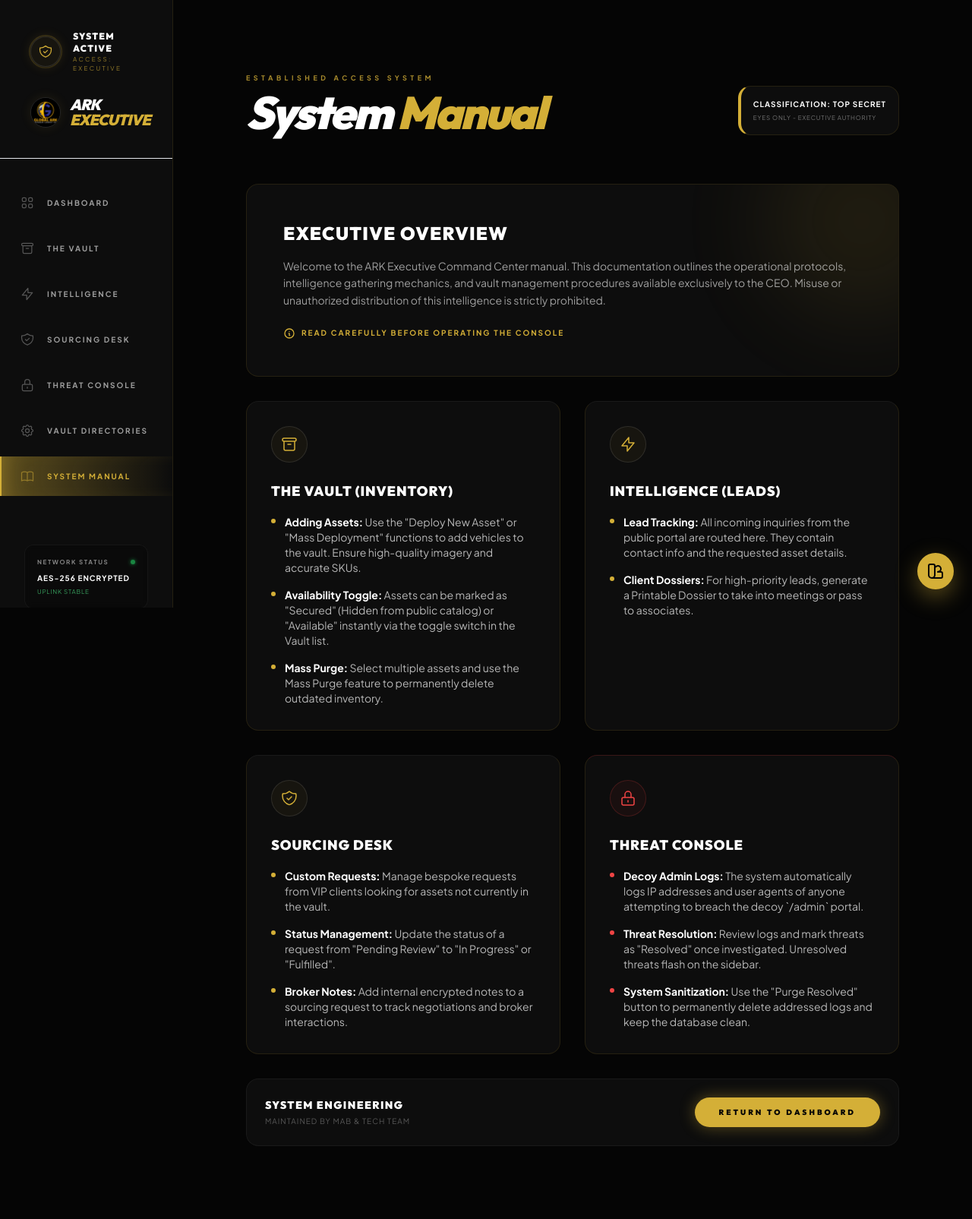
After one commit to muftahu2007/Ark-global-resources-, a Django app: page /ceo-portal/help/ in a window 1280 px wide. The commit adds this page. Shown: the whole page at 76% size. Run offline with Django 5.2, Linux system fonts and the light colour scheme; a user stored in the database is signed in; data that the repository does not hold is empty.

Commit message:
Admin Manual & debug

```diff
--- a/ceo_portal/templates/ceo_portal/base.html
+++ b/ceo_portal/templates/ceo_portal/base.html
@@ -332,6 +332,14 @@
                         Vault Directories
                     </a>
                 </li>
+                <li>
+                    <a href="{% url 'ceo_help' %}" class="sidebar-link group">
+                        <svg xmlns="http://www.w3.org/2000/svg" class="h-5 w-5 opacity-50 group-hover:opacity-100 transition-opacity" fill="none" viewBox="0 0 24 24" stroke="currentColor">
+                            <path stroke-linecap="round" stroke-linejoin="round" stroke-width="1.5" d="M12 6.253v13m0-13C10.832 5.477 9.246 5 7.5 5S4.168 5.477 3 6.253v13C4.168 18.477 5.754 18 7.5 18s3.332.477 4.5 1.253m0-13C13.168 5.477 14.754 5 16.5 5c1.747 0 3.332.477 4.5 1.253v13C19.832 18.477 18.247 18 16.5 18c-1.746 0-3.332.477-4.5 1.253" />
+                        </svg>
+                        System Manual
+                    </a>
+                </li>
             </ul>
         </nav>
 
--- /dev/null
+++ b/ceo_portal/templates/ceo_portal/help.html
@@ -0,0 +1,144 @@
+{% extends 'ceo_portal/base.html' %}
+{% load static %}
+
+{% block header %}
+<h2 class="text-6xl font-black italic tracking-tighter" style="color: var(--text-primary);">System <span style="color: var(--accent-color);">Manual</span></h2>
+{% endblock %}
+
+{% block header_actions %}
+<div class="flex items-center gap-4">
+    <div class="p-4 glass-panel border-l-4" style="border-left-color: var(--accent-color);">
+        <p class="text-[10px] tracking-widest uppercase font-black" style="color: var(--text-primary);">Classification: Top Secret</p>
+        <p class="text-[8px] tracking-widest uppercase opacity-70 mt-1">Eyes Only - Executive Authority</p>
+    </div>
+</div>
+{% endblock %}
+
+{% block content %}
+<div class="space-y-8 animate-fadeInUp">
+
+    <!-- Introduction -->
+    <div class="glass-panel p-8 md:p-12 relative overflow-hidden group">
+        <div class="absolute -right-20 -top-20 w-64 h-64 rounded-full blur-3xl opacity-10 group-hover:opacity-20 transition-opacity" style="background: var(--accent-color);"></div>
+        <div class="relative z-10 max-w-3xl">
+            <h3 class="text-2xl font-black uppercase tracking-wider mb-4" style="color: var(--text-primary);">Executive Overview</h3>
+            <p class="text-sm leading-relaxed mb-6" style="color: var(--text-secondary);">
+                Welcome to the ARK Executive Command Center manual. This documentation outlines the operational protocols, intelligence gathering mechanics, and vault management procedures available exclusively to the CEO. Misuse or unauthorized distribution of this intelligence is strictly prohibited.
+            </p>
+            <div class="flex items-center gap-2 text-[10px] uppercase tracking-[0.2em] font-bold" style="color: var(--accent-color);">
+                <svg xmlns="http://www.w3.org/2000/svg" class="h-4 w-4" fill="none" viewBox="0 0 24 24" stroke="currentColor">
+                    <path stroke-linecap="round" stroke-linejoin="round" stroke-width="2" d="M13 16h-1v-4h-1m1-4h.01M21 12a9 9 0 11-18 0 9 9 0 0118 0z" />
+                </svg>
+                <span>Read Carefully Before Operating The Console</span>
+            </div>
+        </div>
+    </div>
+
+    <!-- Grid of Guidelines -->
+    <div class="grid grid-cols-1 md:grid-cols-2 gap-8">
+
+        <!-- The Vault -->
+        <div class="glass-panel p-8 border-t border-t-white/5 hover:border-t-ark-gold transition-colors group">
+            <div class="w-12 h-12 rounded-full mb-6 flex items-center justify-center border border-white/10" style="background: rgba(212, 175, 55, 0.05);">
+                <svg xmlns="http://www.w3.org/2000/svg" class="h-6 w-6" style="color: var(--accent-color);" fill="none" viewBox="0 0 24 24" stroke="currentColor">
+                    <path stroke-linecap="round" stroke-linejoin="round" stroke-width="1.5" d="M5 8h14M5 8a2 2 0 110-4h14a2 2 0 110 4M5 8v10a2 2 0 002 2h10a2 2 0 002-2V8m-9 4h4" />
+                </svg>
+            </div>
+            <h4 class="text-lg font-black uppercase tracking-wider mb-4 text-white">The Vault (Inventory)</h4>
+            <ul class="space-y-4 text-sm text-white/70">
+                <li class="flex items-start gap-3">
+                    <div class="w-1.5 h-1.5 rounded-full mt-1.5 flex-shrink-0" style="background: var(--accent-color);"></div>
+                    <p><strong class="text-white">Adding Assets:</strong> Use the "Deploy New Asset" or "Mass Deployment" functions to add vehicles to the vault. Ensure high-quality imagery and accurate SKUs.</p>
+                </li>
+                <li class="flex items-start gap-3">
+                    <div class="w-1.5 h-1.5 rounded-full mt-1.5 flex-shrink-0" style="background: var(--accent-color);"></div>
+                    <p><strong class="text-white">Availability Toggle:</strong> Assets can be marked as "Secured" (Hidden from public catalog) or "Available" instantly via the toggle switch in the Vault list.</p>
+                </li>
+                <li class="flex items-start gap-3">
+                    <div class="w-1.5 h-1.5 rounded-full mt-1.5 flex-shrink-0" style="background: var(--accent-color);"></div>
+                    <p><strong class="text-white">Mass Purge:</strong> Select multiple assets and use the Mass Purge feature to permanently delete outdated inventory.</p>
+                </li>
+            </ul>
+        </div>
+
+        <!-- Intelligence Hub -->
+        <div class="glass-panel p-8 border-t border-t-white/5 hover:border-t-ark-gold transition-colors group">
+            <div class="w-12 h-12 rounded-full mb-6 flex items-center justify-center border border-white/10" style="background: rgba(212, 175, 55, 0.05);">
+                <svg xmlns="http://www.w3.org/2000/svg" class="h-6 w-6" style="color: var(--accent-color);" fill="none" viewBox="0 0 24 24" stroke="currentColor">
+                    <path stroke-linecap="round" stroke-linejoin="round" stroke-width="1.5" d="M13 10V3L4 14h7v7l9-11h-7z" />
+                </svg>
+            </div>
+            <h4 class="text-lg font-black uppercase tracking-wider mb-4 text-white">Intelligence (Leads)</h4>
+            <ul class="space-y-4 text-sm text-white/70">
+                <li class="flex items-start gap-3">
+                    <div class="w-1.5 h-1.5 rounded-full mt-1.5 flex-shrink-0" style="background: var(--accent-color);"></div>
+                    <p><strong class="text-white">Lead Tracking:</strong> All incoming inquiries from the public portal are routed here. They contain contact info and the requested asset details.</p>
+                </li>
+                <li class="flex items-start gap-3">
+                    <div class="w-1.5 h-1.5 rounded-full mt-1.5 flex-shrink-0" style="background: var(--accent-color);"></div>
+                    <p><strong class="text-white">Client Dossiers:</strong> For high-priority leads, generate a Printable Dossier to take into meetings or pass to associates.</p>
+                </li>
+            </ul>
+        </div>
+
+        <!-- Sourcing Desk -->
+        <div class="glass-panel p-8 border-t border-t-white/5 hover:border-t-ark-gold transition-colors group">
+            <div class="w-12 h-12 rounded-full mb-6 flex items-center justify-center border border-white/10" style="background: rgba(212, 175, 55, 0.05);">
+                <svg xmlns="http://www.w3.org/2000/svg" class="h-6 w-6" style="color: var(--accent-color);" fill="none" viewBox="0 0 24 24" stroke="currentColor">
+                    <path stroke-linecap="round" stroke-linejoin="round" stroke-width="1.5" d="M9 12l2 2 4-4m5.618-4.016A11.955 11.955 0 0112 2.944a11.955 11.955 0 01-8.618 3.04A12.02 12.02 0 003 9c0 5.591 3.824 10.29 9 11.622 5.176-1.332 9-6.03 9-11.622 0-1.042-.133-2.052-.382-3.016z" />
+                </svg>
+            </div>
+            <h4 class="text-lg font-black uppercase tracking-wider mb-4 text-white">Sourcing Desk</h4>
+            <ul class="space-y-4 text-sm text-white/70">
+                <li class="flex items-start gap-3">
+                    <div class="w-1.5 h-1.5 rounded-full mt-1.5 flex-shrink-0" style="background: var(--accent-color);"></div>
+                    <p><strong class="text-white">Custom Requests:</strong> Manage bespoke requests from VIP clients looking for assets not currently in the vault.</p>
+                </li>
+                <li class="flex items-start gap-3">
+                    <div class="w-1.5 h-1.5 rounded-full mt-1.5 flex-shrink-0" style="background: var(--accent-color);"></div>
+                    <p><strong class="text-white">Status Management:</strong> Update the status of a request from "Pending Review" to "In Progress" or "Fulfilled".</p>
+                </li>
+                <li class="flex items-start gap-3">
+                    <div class="w-1.5 h-1.5 rounded-full mt-1.5 flex-shrink-0" style="background: var(--accent-color);"></div>
+                    <p><strong class="text-white">Broker Notes:</strong> Add internal encrypted notes to a sourcing request to track negotiations and broker interactions.</p>
+                </li>
+            </ul>
+        </div>
+
+        <!-- Threat Console -->
+        <div class="glass-panel p-8 border-t border-t-red-500/20 hover:border-t-red-500 transition-colors group">
+            <div class="w-12 h-12 rounded-full mb-6 flex items-center justify-center border border-red-500/20" style="background: rgba(239, 68, 68, 0.05);">
+                <svg xmlns="http://www.w3.org/2000/svg" class="h-6 w-6 text-red-500" fill="none" viewBox="0 0 24 24" stroke="currentColor">
+                    <path stroke-linecap="round" stroke-linejoin="round" stroke-width="1.5" d="M12 15v2m-6 4h12a2 2 0 002-2v-6a2 2 0 00-2-2H6a2 2 0 00-2 2v6a2 2 0 002 2zm10-10V7a4 4 0 00-8 0v4h8z" />
+                </svg>
+            </div>
+            <h4 class="text-lg font-black uppercase tracking-wider mb-4 text-white">Threat Console</h4>
+            <ul class="space-y-4 text-sm text-white/70">
+                <li class="flex items-start gap-3">
+                    <div class="w-1.5 h-1.5 rounded-full mt-1.5 bg-red-500 flex-shrink-0"></div>
+                    <p><strong class="text-white">Decoy Admin Logs:</strong> The system automatically logs IP addresses and user agents of anyone attempting to breach the decoy `/admin` portal.</p>
+                </li>
+                <li class="flex items-start gap-3">
+                    <div class="w-1.5 h-1.5 rounded-full mt-1.5 bg-red-500 flex-shrink-0"></div>
+                    <p><strong class="text-white">Threat Resolution:</strong> Review logs and mark threats as "Resolved" once investigated. Unresolved threats flash on the sidebar.</p>
+                </li>
+                <li class="flex items-start gap-3">
+                    <div class="w-1.5 h-1.5 rounded-full mt-1.5 bg-red-500 flex-shrink-0"></div>
+                    <p><strong class="text-white">System Sanitization:</strong> Use the "Purge Resolved" button to permanently delete addressed logs and keep the database clean.</p>
+                </li>
+            </ul>
+        </div>
+
+    </div>
+
+    <!-- Support Footer -->
+    <div class="glass-panel p-6 flex flex-col md:flex-row items-center justify-between gap-6 border border-white/5">
+        <div>
+            <h4 class="text-sm font-black uppercase tracking-widest text-white mb-1">System Engineering</h4>
+            <p class="text-[10px] uppercase tracking-widest opacity-50">Maintained by MAB & Tech Team</p>
+        </div>
+        <a href="{% url 'ceo_dashboard' %}" class="btn-gold whitespace-nowrap">Return to Dashboard</a>
+    </div>
+
+</div>
+{% endblock %}
--- a/ceo_portal/urls.py
+++ b/ceo_portal/urls.py
@@ -43,4 +43,5 @@ urlpatterns = [
     path('sourcing/<int:pk>/', views.sourcing_detail, name='ceo_sourcing_detail'),
     path('leads/dossier/<int:pk>/', views.lead_dossier_print, name='ceo_lead_dossier_print'),
     path('sourcing/dossier/<int:pk>/', views.sourcing_dossier_print, name='ceo_sourcing_dossier_print'),
+    path('help/', views.ceo_help, name='ceo_help'),
 ]
--- a/ceo_portal/views.py
+++ b/ceo_portal/views.py
@@ -419,6 +419,11 @@ def decoy_admin(request):
 
 @login_required
 @user_passes_test(is_ceo, login_url='ceo_login')
+def ceo_help(request):
+    return render(request, 'ceo_portal/help.html')
+
+@login_required
+@user_passes_test(is_ceo, login_url='ceo_login')
 def threat_console(request):
     logs = SecurityLog.objects.all().order_by('-timestamp')
     q = request.GET.get('q', '')
```
